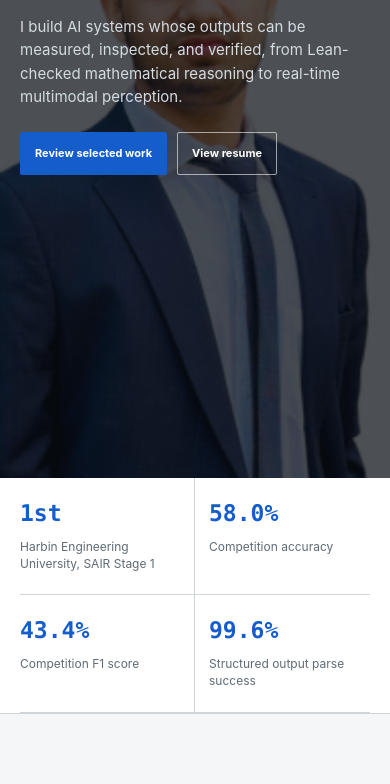
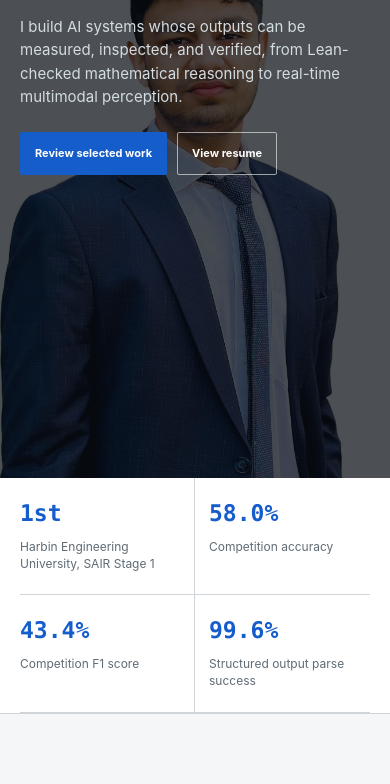
Before and after one commit to Mirza-Luqman/luqman-arshad, a plain HTML site: page index.html in a window 390 px wide. Shown: the part 342-1126 px from the top of the page. Drawn offline with Linux system fonts and the light colour scheme.

Commit message:
Add professional portrait and direct phone contact

```diff
--- a/index.html
+++ b/index.html
@@ -17,12 +17,12 @@
     <meta property="og:url" content="https://x5cgntw49w-cell.github.io/luqman-arshad/">
     <meta
       property="og:image"
-      content="https://x5cgntw49w-cell.github.io/luqman-arshad/assets/luqman-arshad.jpg"
+      content="https://x5cgntw49w-cell.github.io/luqman-arshad/assets/luqman-arshad-portrait.jpg"
     >
     <title>Luqman Arshad | AI/ML Engineer</title>
     <link rel="canonical" href="https://x5cgntw49w-cell.github.io/luqman-arshad/">
-    <link rel="icon" href="assets/luqman-arshad.jpg" type="image/jpeg">
-    <link rel="preload" href="assets/luqman-arshad.jpg" as="image">
+    <link rel="icon" href="assets/luqman-arshad-portrait.jpg" type="image/jpeg">
+    <link rel="preload" href="assets/luqman-arshad-portrait.jpg" as="image">
     <link rel="stylesheet" href="styles.css">
     <script>document.documentElement.classList.add("js");</script>
     <script src="script.js" defer></script>
@@ -32,8 +32,9 @@
         "@type": "Person",
         "name": "Luqman Arshad",
         "url": "https://x5cgntw49w-cell.github.io/luqman-arshad/",
-        "image": "https://x5cgntw49w-cell.github.io/luqman-arshad/assets/luqman-arshad.jpg",
+        "image": "https://x5cgntw49w-cell.github.io/luqman-arshad/assets/luqman-arshad-portrait.jpg",
         "email": "mailto:arshadluqman474@gmail.com",
+        "telephone": "+86 198 4547 5712",
         "jobTitle": "AI/ML Engineering Student",
         "affiliation": {
           "@type": "CollegeOrUniversity",
@@ -66,10 +67,10 @@
       <section class="hero" id="top" aria-labelledby="hero-title">
         <img
           class="hero-photo"
-          src="assets/luqman-arshad.jpg"
+          src="assets/luqman-arshad-portrait.jpg"
           alt="Luqman Arshad in professional attire"
-          width="800"
-          height="800"
+          width="2076"
+          height="2647"
         >
         <div class="hero-overlay" aria-hidden="true"></div>
         <div class="hero-inner">
@@ -426,6 +427,7 @@ matched: <strong>5 / 5</strong></code></pre>
             <p>I am interested in teams working on reliable model behavior, computer vision, generative systems, or research engineering.</p>
             <div class="contact-links">
               <a href="mailto:arshadluqman474@gmail.com">arshadluqman474@gmail.com</a>
+              <a href="tel:+8619845475712">+86 198 4547 5712</a>
               <a href="https://www.linkedin.com/in/luqman-arshad-72a9812a8" target="_blank" rel="noreferrer">LinkedIn</a>
               <a href="https://github.com/x5cgntw49w-cell" target="_blank" rel="noreferrer">GitHub</a>
               <a href="assets/luqman-arshad-resume.pdf" target="_blank">Resume</a>
--- a/styles.css
+++ b/styles.css
@@ -914,6 +914,7 @@ footer {
   }
 
   .wordmark span,
+  .site-header nav a:first-child,
   .site-header nav a:nth-child(2),
   .site-header nav a:nth-child(3) {
     display: none;
```
Also changed, not shown: assets/luqman-arshad-portrait.jpg (added), assets/luqman-arshad.jpg (deleted).
